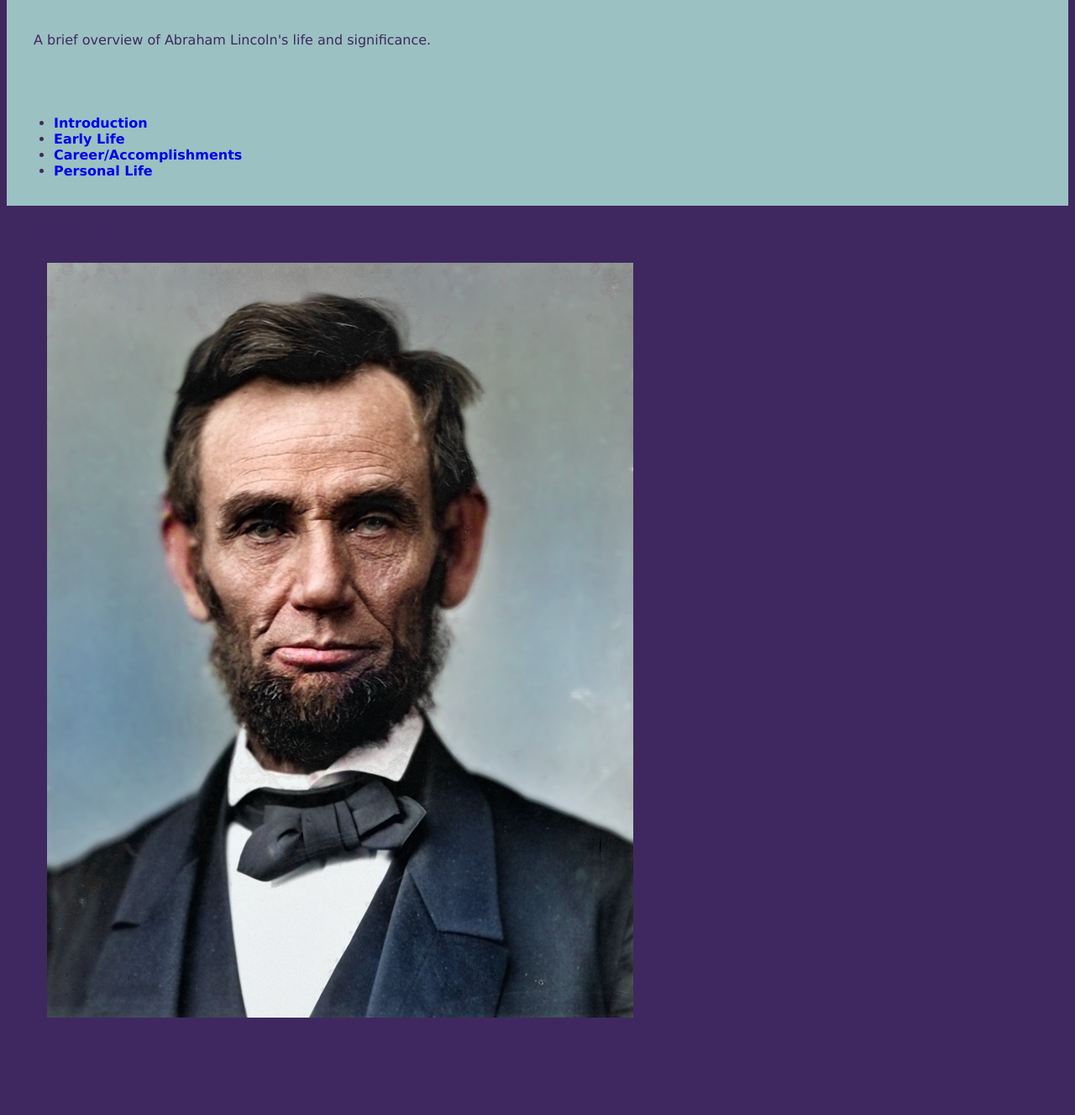
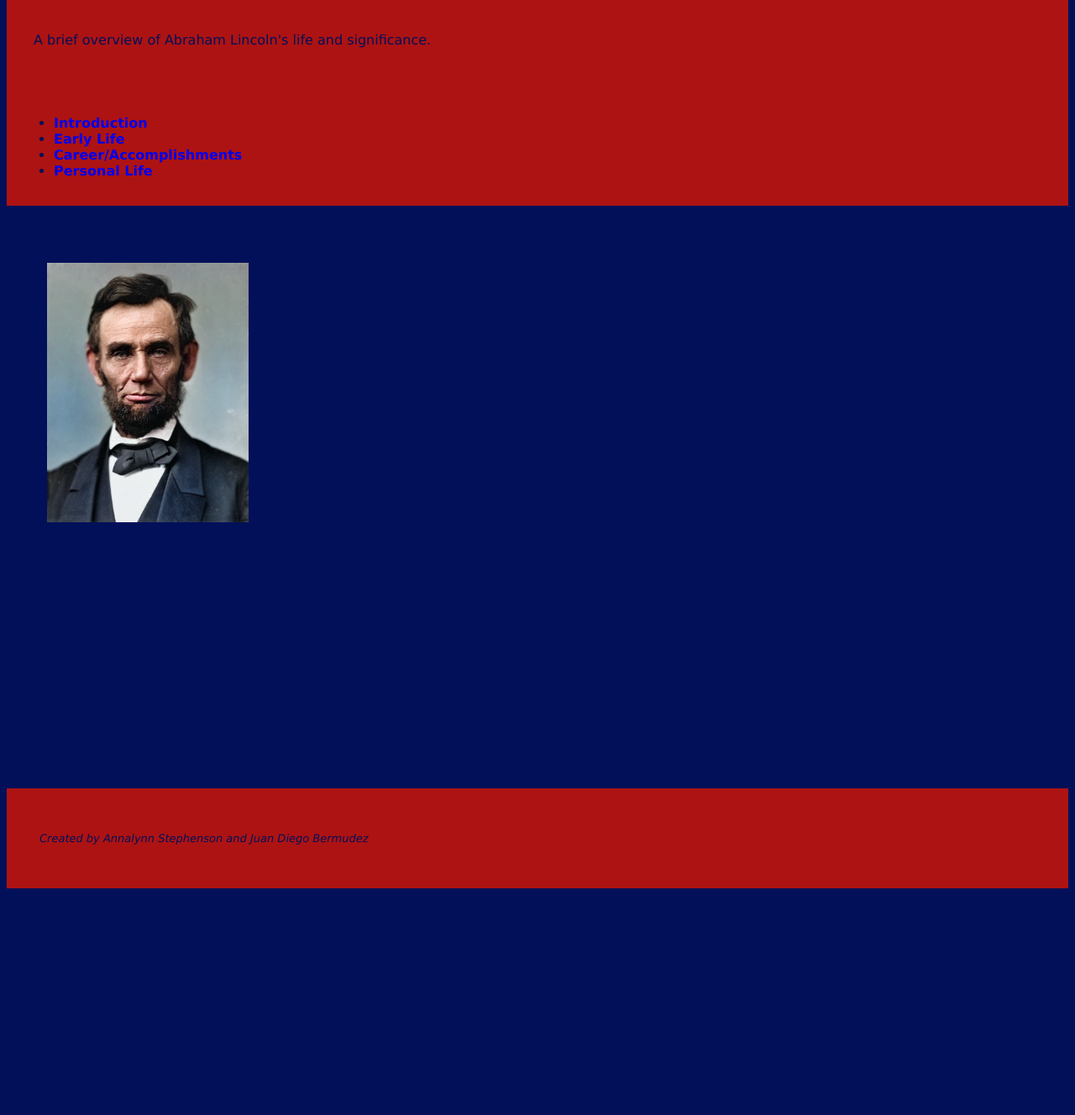
Before and after one commit to Stephenson5926003344/project_v2, a plain HTML site: page early-life.html in a window 1280 px wide. Shown: the part 125-1453 px from the top of the page at 84% size. After the commit the page ends 1191 px from the top, so only its background shows below. Drawn offline with Linux system fonts and the light colour scheme.

Commit message:
style changes

```diff
--- a/styles.css
+++ b/styles.css
@@ -1,8 +1,8 @@
-body { background-color: #3f2860;
-    color: #3F2860;
+body { background-color: #021059;
+    color: #021059;
     font-family: Verdana, Arial, sans-serif;
 }
-header { background-color: #9BC1C2;
+header { background-color: #ad1313;
 }
 h1 { padding-top: 50px;
      padding-left: 2em;
@@ -17,7 +17,7 @@ p { text-align: left;
  }
 nav a { text-decoration: none;
 }
-footer { background-color: #9BC1C2;
+footer { background-color: #ad1313;
      font-size: small;
      font-style: italic;
      text-align: center;
@@ -32,4 +32,6 @@ main {
 img {
      padding-left:1em;
      padding-right:1em;
+     width:20%;
+     height:20%;
 }
```
